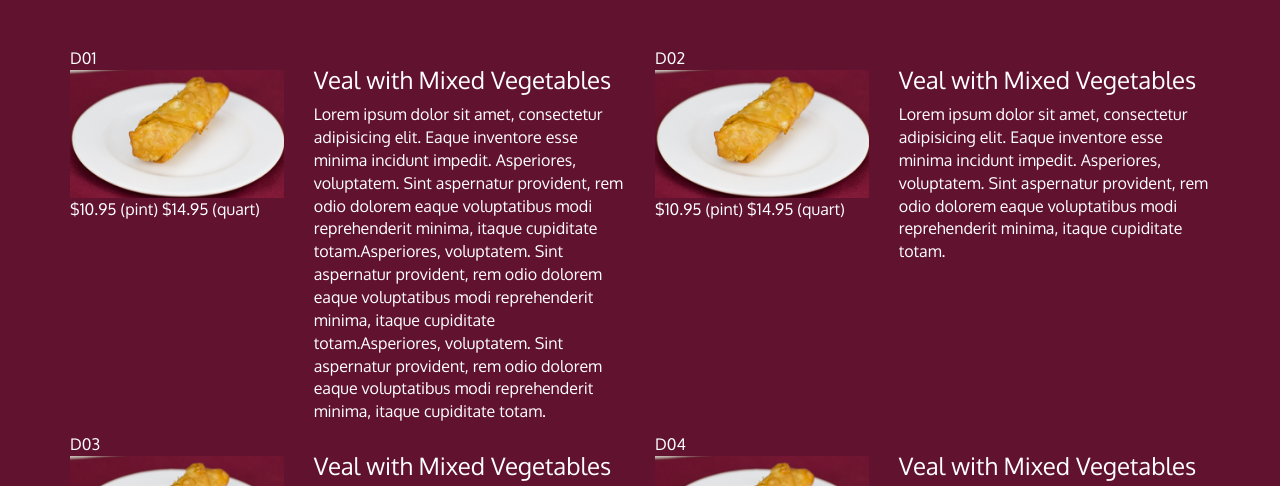
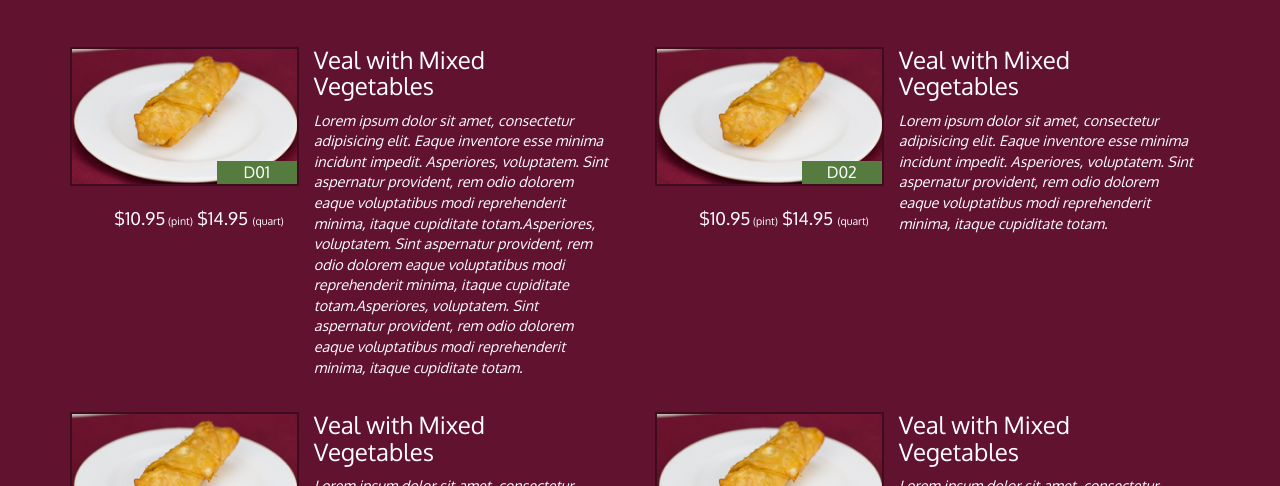
Before and after one commit to Alaa-Z/Restaurant_website, a plain HTML site: page single-category.html in a window 1280 px wide. Shown: the part 279-765 px from the top of the page. Drawn offline with Linux system fonts and the light colour scheme.

Commit message:
Styling the single menu page in small devices

```diff
--- a/css/styles.css
+++ b/css/styles.css
@@ -183,6 +183,51 @@ body {
 }
 /* END MENU CATEGORIES PAGE */
 
+/* SINGLE CATEGORY PAGE */
+.menu-item-tile {
+  margin-bottom: 25px;
+}
+.menu-item-tile hr {
+  width: 80%;
+}
+.menu-item-tile .menu-item-price {
+  font-size: 1.1em;
+  text-align: right;
+  /*margin-top: -15px;
+  margin-right: -15px;*/
+}
+.menu-item-tile .menu-item-price span {
+  font-size: .6em;
+}
+.menu-item-photo {
+  position: relative;
+  border: 2px solid #3F0C1F;
+  overflow: hidden;
+  padding: 0;
+  margin-right: -15px;
+  margin-left: auto;
+  margin-bottom: 20px;
+  max-width: 250px;
+}
+.menu-item-photo div {
+  position: absolute;
+  bottom: 0;
+  right: 0;
+  width: 80px;
+  background-color: #557c3e;
+  text-align: center;
+}
+.menu-item-description {
+  padding-right: 30px;
+}
+h3.menu-item-title {
+  margin: 0 0 10px;
+}
+.menu-item-details {
+  font-size: .9em;
+  font-style: italic;
+}
+/* END SINGLE CATEGORY PAGE */
 
 
 
@@ -269,6 +314,16 @@ body {
     width: 360px;
     margin: 0 auto 15px;
   }
+
+  .menu-item-photo {
+    margin-right: auto;
+  }
+  .menu-item-tile .menu-item-price {
+    text-align: center;
+  }
+  .menu-item-description {
+    text-align: center;;
+  }
 }
 
 
```
